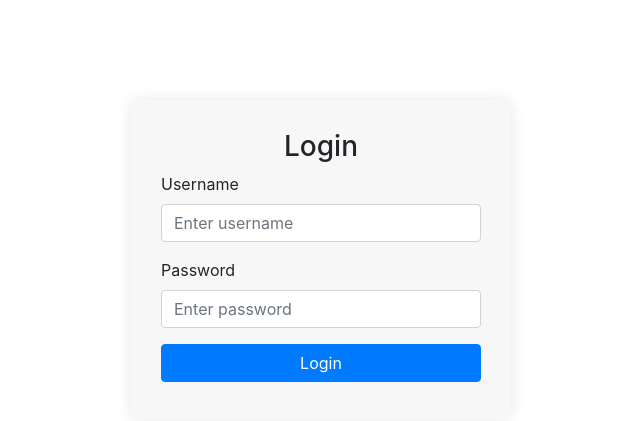
After one commit to mr-jagdish-pu/python_django, a Django app: page /login in a window 1280 px wide. The commit adds this page. Shown: the top 421 px of the page, without its empty margins (319-959 px from the left). Run offline with Django 5.2, Linux system fonts and the light colour scheme; some libraries are stand-ins or nearby versions.

Commit message:
Login and Log Out User

```diff
--- a/app/urls.py
+++ b/app/urls.py
@@ -10,5 +10,7 @@ urlpatterns = [
     path('read',views.read),
     path('delete/<int:id>',views.remove),
     path('create',views.create, name="create"),
-    path('update/<int:id>',views.update)
+    path('update/<int:id>',views.update),
+    path('login',views.loginn),
+    path('logout',views.logoutt),
 ]
--- a/app/views.py
+++ b/app/views.py
@@ -3,7 +3,10 @@ from django.http import HttpResponse
 from django.shortcuts import get_object_or_404, redirect, render
 from app.forms import StudentFrorm
 from app.models import Student
+from django.contrib.auth import authenticate,login,logout
+from django.contrib.auth.decorators import login_required
 
+from project.settings import LOGIN_REDIRECT_URL
 
 # Create your views here.
 def home(req):
@@ -200,7 +203,7 @@ def jobs(req):
 
 
 
-
+@login_required(login_url=LOGIN_REDIRECT_URL)
 def read(req):
     student = Student.objects.all()
     return render(req, 'read.html',{'students':student})
@@ -217,6 +220,8 @@ def remove (req,id):
 
     return redirect("/read")
 
+
+
 def create(req):
 
     if req.method == 'POST':
@@ -232,6 +237,28 @@ def update(r,id):
     stu = Student.objects.get(id=id)
     form = StudentFrorm(instance=stu)
     if r.method == 'POST':
-        form.save
-        return redirect('/read')
+        form = StudentFrorm(r.POST,instance=stu)
+        if form.is_valid():
+            form.save()
+            return redirect('/read')
     return render(r,"update.html",{'form':form})
+
+
+
+
+def  loginn(req):
+    if(req.method == 'POST'):
+        username = req.POST.get('username')
+        password = req.POST.get('password')
+        user = authenticate(username=username,password=password)
+        if user is not None:
+            login(req,user)
+            return redirect('/read')
+        else:
+            return render(req,'loginn.html',{'message':'Invalid Credentials'})
+
+
+    return render(req,'loginn.html')
+def logoutt(req):
+    logout(req)
+    return redirect('/login')
--- a/project/settings.py
+++ b/project/settings.py
@@ -26,6 +26,7 @@ SECRET_KEY = 'django-insecure-8um867z=^$0$a(2xr-cf^i4)1f17h+w0k51-z^@w4(egdfdmq+
 DEBUG = True
 
 ALLOWED_HOSTS = []
+LOGIN_REDIRECT_URL = '/login'
 
 
 # Application definition
--- /dev/null
+++ b/templates/loginn.html
@@ -0,0 +1,56 @@
+<!DOCTYPE html>
+<html lang="en">
+<head>
+    <meta charset="UTF-8">
+    <meta name="viewport" content="width=device-width, initial-scale=1.0">
+    <title>Login</title>
+    <!-- Bootstrap CSS -->
+    <link href="https://stackpath.bootstrapcdn.com/bootstrap/4.5.2/css/bootstrap.min.css" rel="stylesheet">
+    <style>
+        .container {
+            margin-top: 100px;
+        }
+        .form-container {
+            background-color: #f7f7f7;
+            padding: 30px;
+            border-radius: 10px;
+            box-shadow: 0px 0px 15px rgba(0, 0, 0, 0.1);
+        }
+    </style>
+</head>
+<body>
+    <div class="container">
+        <div class="row justify-content-center">
+            <div class="col-lg-4 col-md-6 col-sm-8 form-container">
+
+                <h3 class="text-center">Login</h3>
+                <form method="POST" action="/login"> <!-- Update action URL based on your Django URL pattern -->
+                    {% csrf_token %}
+                    <div class="form-group">
+                        <label for="username">Username</label>
+                        <input type="text" class="form-control" id="username" name="username" placeholder="Enter username" required>
+                    </div>
+                    <div class="form-group">
+                        <label for="password">Password</label>
+                        <input type="password" class="form-control" id="password" name="password" placeholder="Enter password" required>
+                    </div>
+                    <button type="submit" class="btn btn-primary btn-block">Login</button>
+                    <h1></h1>
+                    {% if message is not None %}
+
+                        <div class="alert alert-danger" role="alert">
+                            {{ message }}
+                        </div>
+
+                {% endif %}
+                </form>
+            </div>
+        </div>
+    </div>
+
+    <!-- Bootstrap JS and dependencies -->
+    <script src="https://code.jquery.com/jquery-3.5.1.slim.min.js"></script>
+    <script src="https://cdn.jsdelivr.net/npm/@popperjs/core@2.9.3/dist/umd/popper.min.js"></script>
+    <script src="https://stackpath.bootstrapcdn.com/bootstrap/4.5.2/js/bootstrap.min.js"></script>
+</body>
+</html>
```
Also changed, not shown: templates/read.html (+13 -7 lines), db.sqlite3.
